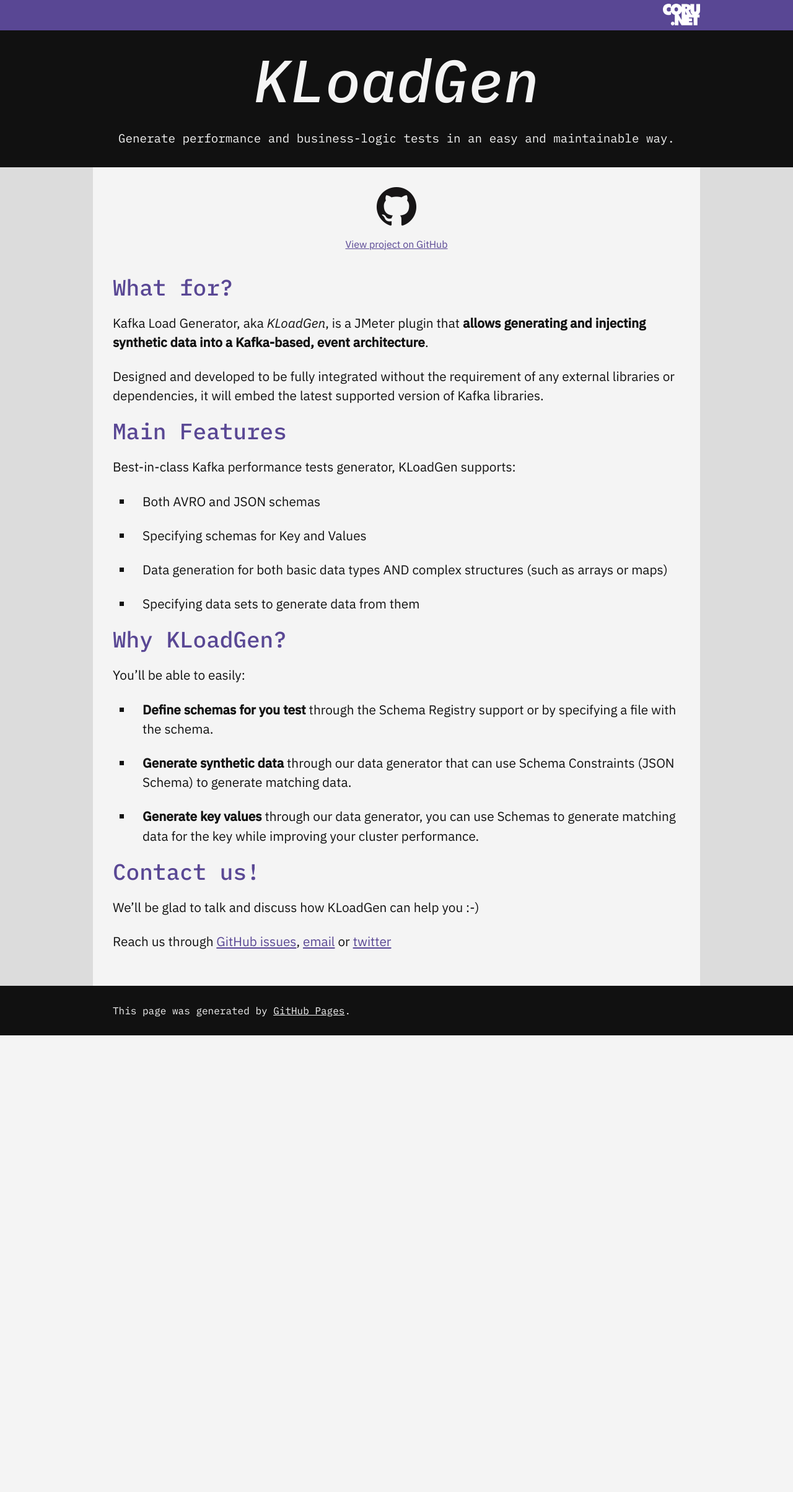
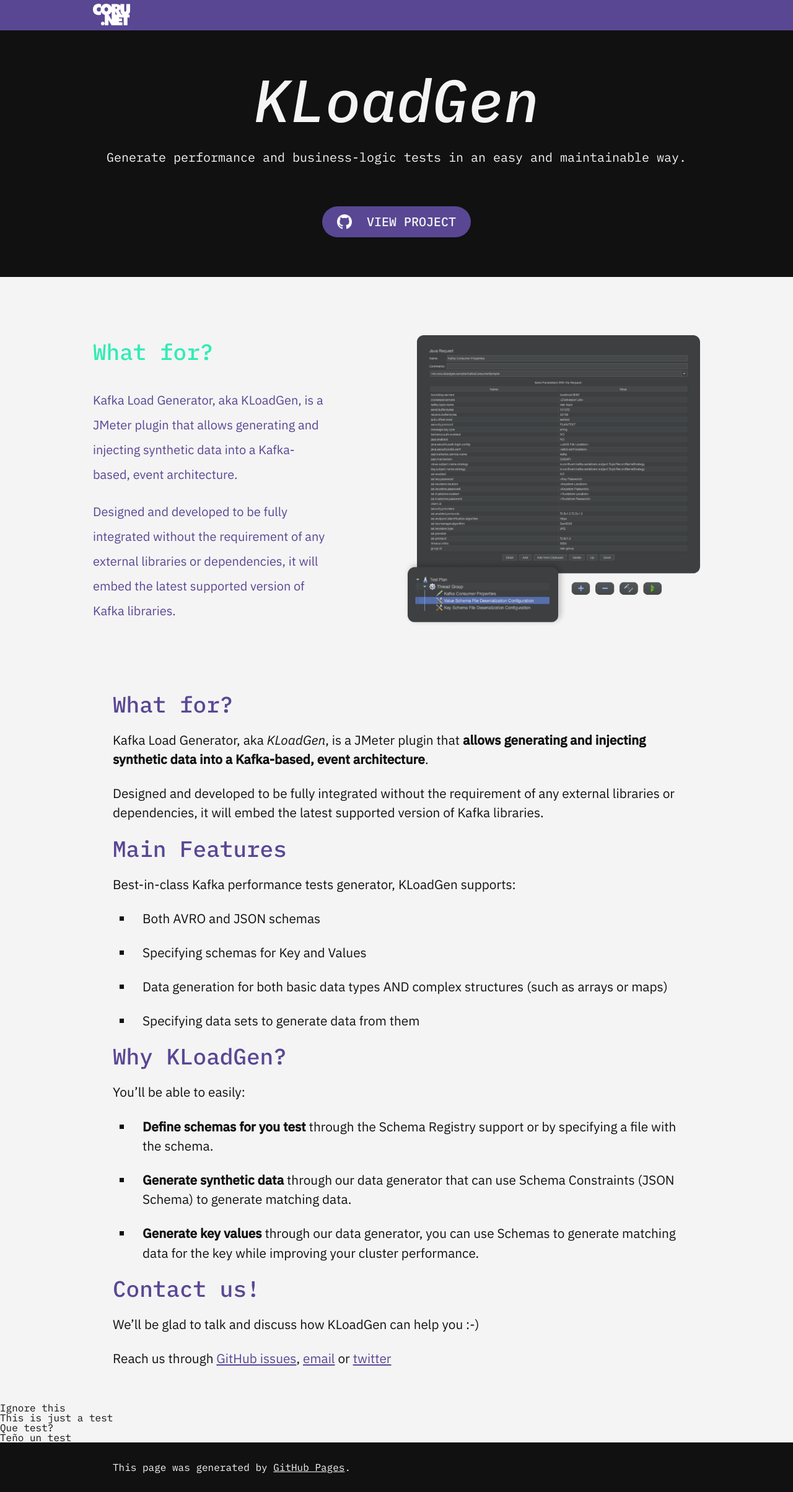
Before and after one commit to sngular/kloadgen, a Jekyll site: the page built from index.md, in a window 1280 px wide. Shown: the whole page at 62% size. Built offline with Jekyll 4.4.1, drawn with Linux system fonts in a browser that asks for light colours; before the commit the page ends 1671 px from its top, so only the background shows below that.

Commit message:
What for section

```diff
--- /dev/null
+++ b/_data/sitetext.yml
@@ -0,0 +1,17 @@
+header:
+  button: "View project"
+
+whatfor:
+  title: "What for?"
+  description:  |
+    Kafka Load Generator, aka KLoadGen, is a JMeter plugin that **allows generating and injecting synthetic data into a Kafka-based, event architecture**.
+
+    Designed and developed to be fully integrated **without the requirement of any external libraries or dependencies**, it will embed the latest supported version of Kafka libraries.
+
+title: |
+  ### Ignore this
+
+  This is just a test
+
+  * Que test?
+  * Teño un test
--- /dev/null
+++ b/_includes/header.html
@@ -0,0 +1,12 @@
+<header class="header">
+    <div class="wrapper">
+      <h1 class="title">{{ site.title }}</h1>
+      <h2 class="description">{{ page.description | default: site.description | default: site.github.project_tagline }}</h2>
+      <div class="view-on-github">
+        <a class="button" href="{{ site.github.repository_url }}">
+          <img class="img" src="{{site.baseurl}}/assets/images/ico-github.svg" alt="GitHub" />
+          {{ site.data.sitetext.header.button | markdownify }}
+        </a>
+      </div>
+    </div>
+  </header>
--- /dev/null
+++ b/_includes/whatfor.html
@@ -0,0 +1,15 @@
+<section class="whatfor">
+    <div class="wrapper">
+        <div class="text">
+            <div class="title">
+                {{ site.data.sitetext.whatfor.title | markdownify }}
+            </div>
+            <div class="description">
+                {{ site.data.sitetext.whatfor.description | markdownify }}
+            </div>
+        </div>
+        <div class="image">
+            <img class="img" src="{{site.baseurl}}/assets/images/img-whatfor.png" alt="GitHub" />
+        </div>
+    </div>
+</section>
--- a/_layouts/default.html
+++ b/_layouts/default.html
@@ -26,24 +26,15 @@
         </a>
       </div>
     </div>
-
-    <header class="header">
-      <div class="wrapper">
-        <h1 class="title">{{ site.title }}</h1>
-        <h2 class="description">{{ page.description | default: site.description | default: site.github.project_tagline }}</h2>
-      </div>
-    </header>
+    {% include header.html %}
+    {% include whatfor.html %}
     <section class="content">
       <div class="wrapper">
-        <div class="view-on-github">
-          <img class="img" src="{{site.baseurl}}/assets/images/GitHub-Mark-64px.png" alt="GitHub" />
-          <p>
-            <a href="{{ site.github.repository_url }}">View project on GitHub</a>
-          </p>
-        </div>
         {{ content }}
       </div>
     </section>
+
+    {{ site.data.sitetext.title | markdownify }}
 
     <footer class="footer">
       <div class="wrapper">
--- a/_sass/fonts.scss
+++ b/_sass/fonts.scss
@@ -1 +1,4 @@
 @import url('https://fonts.googleapis.com/css2?family=IBM+Plex+Mono:ital,wght@0,400;0,500;1,400;1,500&family=IBM+Plex+Sans:ital,wght@0,400;0,500;1,400;1,500&display=swap');
+
+$mono: 'IBM Plex Mono', monospace;
+$sans: 'IBM Plex Sans', sans-serif;
--- a/_sass/jekyll-theme-tactile.scss
+++ b/_sass/jekyll-theme-tactile.scss
@@ -1,9 +1,10 @@
-@import "rouge-base16-dark";
+@import 'sections/header';
+@import 'sections/whatfor';
 
 :root,
 body,
 html {
-  font-family: 'IBM Plex Mono',monospace;
+  font-family: "IBM Plex Mono", monospace;
   font-size: 100%;
   line-height: 1;
   font-style: normal;
@@ -27,7 +28,7 @@ body {
   .wrapper {
     display: flex;
     flex-direction: row;
-    justify-content: flex-end;
+    justify-content: flex-start;
   }
 
   .img {
@@ -35,32 +36,9 @@ body {
   }
 }
 
-.header {
-  background: $black;
-  color: $white;
-  padding: 2rem 1rem;
 
-  .wrapper {
-    padding: 0 2rem;
-  }
-
-  .title {
-    font-size: clamp(3em, 11.5vw, 6em);
-    font-style: italic;
-    font-weight: 500;
-    margin-bottom: 2rem;
-    text-align: center;
-  }
-
-  .description {
-    font-size: 1.2rem;
-    line-height: 1.5;
-    text-align: center;
-  }
-}
 
 .content {
-  background-color: $white-dark-10;
   padding: 0 1rem;
 
   .wrapper {
@@ -93,7 +71,7 @@ body {
   p,
   ul,
   ol {
-    font-family: 'IBM Plex Sans', sans-serif;
+    font-family: "IBM Plex Sans", sans-serif;
     line-height: 1.5;
   }
 
@@ -150,7 +128,6 @@ body {
     text-decoration: underline;
     color: $purple;
   }
-
 }
 
 .footer {
--- /dev/null
+++ b/_sass/sections/_header.scss
@@ -0,0 +1,43 @@
+.header {
+    background: $black;
+    color: $white;
+    padding: 64px 0;
+
+    .title {
+      font-size: clamp(3em, 11.5vw, 96px);
+      font-style: italic;
+      font-weight: 500;
+      margin-bottom: 30px;
+      text-align: center;
+    }
+
+    .description {
+      font-size: 20px;
+      line-height: 1.5;
+      text-align: center;
+    }
+
+    .view-on-github {
+      margin-top: 64px;
+      text-align: center;
+    }
+
+    .button {
+        display: inline-flex;
+        flex-direction: row;
+        align-items: center;
+        background-color: $purple;
+        color: $white;
+        text-decoration: none;
+        text-transform: uppercase;
+        height: 50px;
+        border-radius: 30px;
+        font-size: 20px;
+        font-weight: 500;
+        padding: 0 24px;
+
+        .img {
+          margin-right: 24px;
+        }
+    }
+  }
--- /dev/null
+++ b/_sass/sections/_whatfor.scss
@@ -0,0 +1,38 @@
+.whatfor {
+  .wrapper {
+    display: flex;
+    flex-direction: row;
+    align-items: center;
+    padding: 94px 0 72px;
+
+    .text {
+      margin-right: 118px;
+
+      .title {
+        font-size: 36px;
+        font-weight: 500;
+        color: $green;
+        margin-bottom: 40px;
+      }
+
+      .description {
+        p {
+          font-family: $sans;
+          color: $purple;
+          font-size: 20px;
+          line-height: 2;
+
+          &:not(:last-child) {
+            margin-bottom: 20px;
+          }
+        }
+      }
+    }
+
+    .image {
+      .img {
+        width: 480px;
+      }
+    }
+  }
+}
```
Also changed, not shown: assets/images/ico-github.svg (added), assets/images/img-whatfor.png (added).
